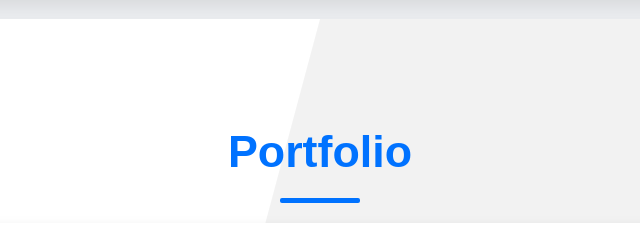
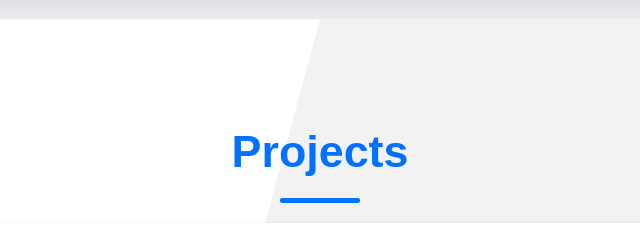
Before and after one commit to raj9573/my_portfolio, a plain HTML site: page index.html in a window 1280 px wide. Shown: the part 1364-1604 px from the top of the page, 320-960 px from the left. Drawn offline with Linux system fonts and the light colour scheme.

Commit message:
Update index.html

```diff
--- a/index.html
+++ b/index.html
@@ -328,7 +328,7 @@
 
     <section id="portfolio" class="section">
         <div class="content">
-            <h2>Portfolio</h2>
+            <h2>Projects</h2>
             <div class="portfolio">
                 <div class="project">
                     <h3>Learner Hub</h3>
```
